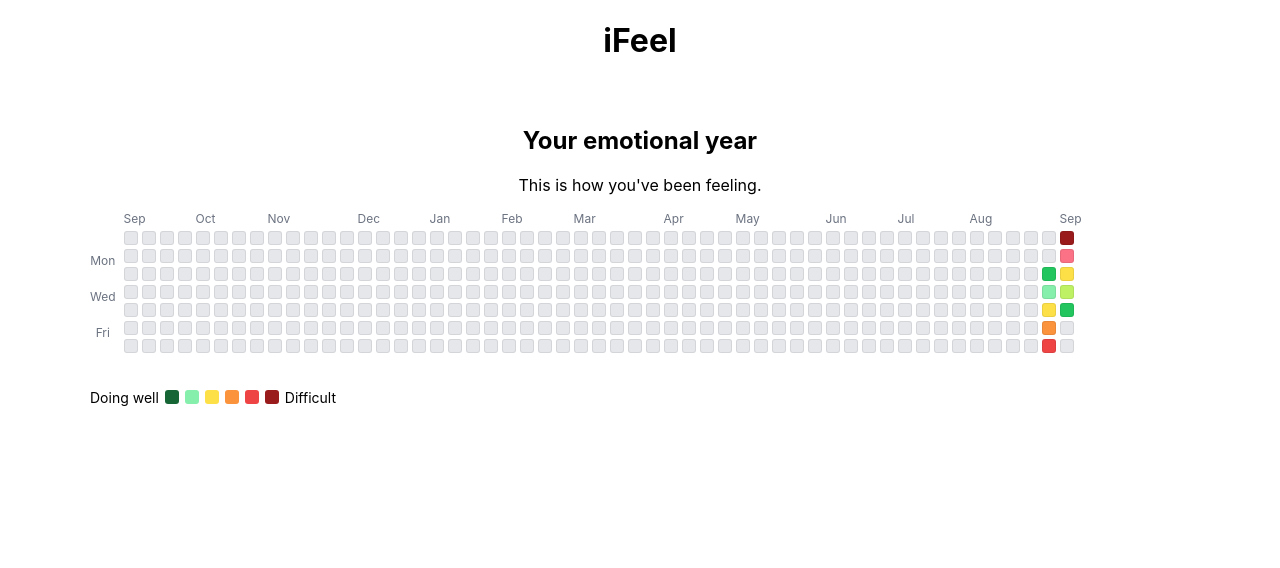
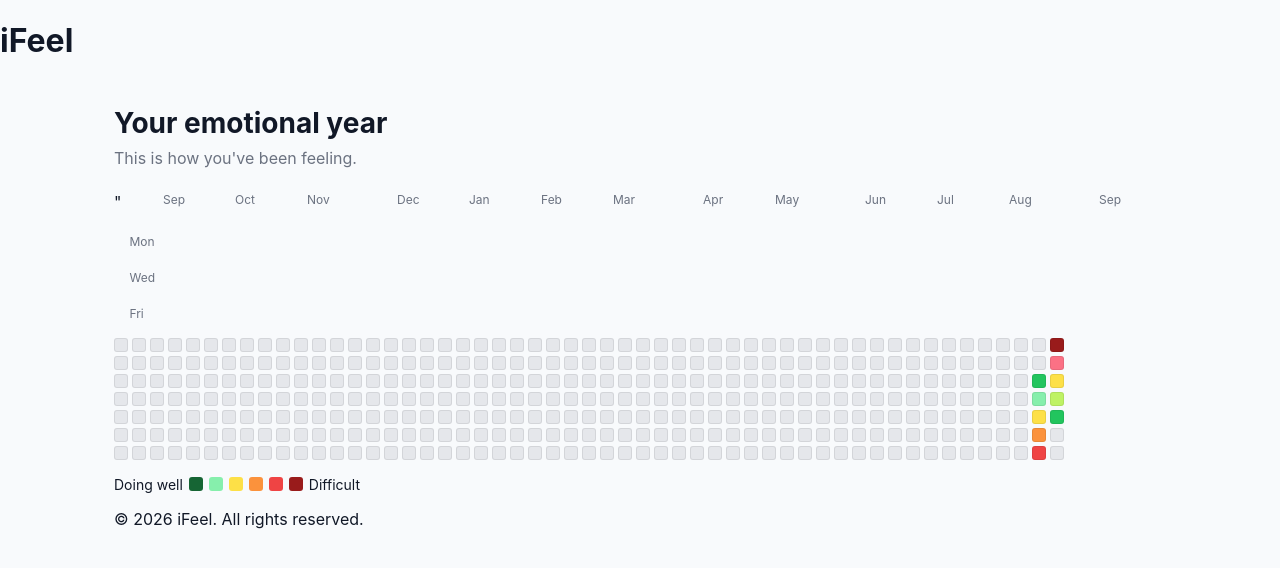
Before and after one commit to Mkac0/iFeel, a React (Create React App) app: page / in a window 1280 px wide. Shown: the top 568 px of the page. Built offline with nearby package versions, Linux system fonts and the light colour scheme.

Commit message:
added style to the mood calendar

```diff
--- a/src/App.css
+++ b/src/App.css
@@ -1,38 +1,18 @@
-.App {
-  text-align: center;
+* {
+  box-sizing: border-box;
 }
 
-.App-logo {
-  height: 40vmin;
-  pointer-events: none;
+body {
+  margin: 0;
+  font-family:
+    -apple-system,
+    BlinkMacSystemFont,
+    "Segoe UI",
+    sans-serif;
+  background: #f8fafc;
+  color: #111827;
 }
 
-@media (prefers-reduced-motion: no-preference) {
-  .App-logo {
-    animation: App-logo-spin infinite 20s linear;
-  }
+.App {
+  min-height: 100vh;
 }
-
-.App-header {
-  background-color: #282c34;
-  min-height: 100vh;
-  display: flex;
-  flex-direction: column;
-  align-items: center;
-  justify-content: center;
-  font-size: calc(10px + 2vmin);
-  color: white;
-}
-
-.App-link {
-  color: #61dafb;
-}
-
-@keyframes App-logo-spin {
-  from {
-    transform: rotate(0deg);
-  }
-  to {
-    transform: rotate(360deg);
-  }
-}
--- a/src/components/CalendarDay.jsx
+++ b/src/components/CalendarDay.jsx
@@ -9,19 +9,12 @@
 
   return (
     <button
-        type="button"
-        title={tooltip}
-        style={{
-          width: "14px",
-          height: "14px",
-          borderRadius: "3px",
-          backgroundColor,
-          cursor: "pointer",
-          border: "1px solid rgba(0, 0, 0, 0.08)",
-          padding: 0,
-        }}
-        onClick={() => onClick(date)}
-        aria-label="{tooltip}"
+      type="button"
+      title={tooltip}
+      onClick={() => onClick(date)}
+      aria-label={tooltip}
+      className="mood-calendar__day"
+      style={{ backgroundColor }}
     />
   );
 }
--- /dev/null
+++ b/src/components/MoodCalendar.css
@@ -0,0 +1,113 @@
+.mood-calendar {
+  max-width: 1100px;
+  margin: 0 auto;
+  padding: 24px;
+}
+
+.mood-calendar__header {
+  margin-bottom: 24px;
+}
+
+.mood-calendar__title {
+  margin: 0;
+  font-size: 28px;
+}
+
+.mood-calendar__subtitle {
+  margin-top: 8px;
+  color: #6b7280;
+}
+
+.mood-calendar__scroll {
+  overflow-x: auto;
+  padding-bottom: 16px;
+}
+
+.mood-calendar__layout {
+  display: flex;
+  gap: 8px;
+}
+
+.mood-calendar__day-labels {
+  display: grid;
+  grid-template-rows: 20px repeat(7, 14px);
+  row-gap: 4px;
+  font-size: 12px;
+  color: #6b7280;
+}
+
+.mood-calendar__month-labels {
+  display: grid;
+  grid-auto-flow: column;
+  grid-auto-columns: 14px;
+  gap: 4px;
+  height: 20px;
+  font-size: 12px;
+  color: #6b7280;
+}
+
+.mood-calendar__month-label {
+  white-space: nowrap;
+  overflow: visible;
+}
+
+.mood-calendar__grid {
+  display: grid;
+  grid-template-rows: repeat(7, 14px);
+  grid-auto-flow: column;
+  grid-auto-columns: 14px;
+  gap: 4px;
+  width: max-content;
+}
+
+.mood-calendar__day {
+  width: 14px;
+  height: 14px;
+  padding: 0;
+  border-radius: 3px;
+  border: 1px solid rgba(0, 0, 0, 0.08);
+  cursor: pointer;
+  transition:
+    transform 0.15s ease,
+    outline 0.15s ease;
+}
+
+.mood-calendar__day:hover {
+  transform: scale(1.18);
+  outline: 2px solid rgba(0, 0, 0, 0.15);
+}
+
+.mood-calendar__legend {
+  display: flex;
+  align-items: center;
+  gap: 6px;
+  margin-top: 16px;
+  font-size: 14px;
+}
+
+.mood-calendar__legend-square {
+  width: 14px;
+  height: 14px;
+  border-radius: 3px;
+}
+
+.mood-calendar__details {
+  margin-top: 24px;
+  padding: 18px;
+  border: 1px solid #d1d5db;
+  border-radius: 10px;
+}
+
+.mood-calendar__details h3 {
+  margin-top: 0;
+}
+
+@media (max-width: 768px) {
+  .mood-calendar {
+    padding: 16px;
+  }
+
+  .mood-calendar__title {
+    font-size: 24px;
+  }
+}
--- a/src/components/MoodCalendar.jsx
+++ b/src/components/MoodCalendar.jsx
@@ -1,6 +1,7 @@
 import { useState } from "react";
 import CalendarDay from "./CalendarDay";
 import { wellbeingColors } from "../utils/wellbeingColors";
+import "./MoodCalendar.css";
 
 function MoodCalendar() {
   const [selectedDay, setSelectedDay] = useState(null);
@@ -50,13 +51,10 @@
 
   function generateCalendarDays() {
     const today = new Date();
-
     const endDate = new Date(today);
     const startDate = new Date(today);
 
     startDate.setFullYear(today.getFullYear() - 1);
-
-    // Move start date back to Sunday so our weeks line up
     startDate.setDate(startDate.getDate() - startDate.getDay());
 
     const days = [];
@@ -64,22 +62,18 @@
 
     while (currentDate <= endDate) {
       const dateString = currentDate.toISOString().split("T")[0];
-
       days.push({
         date: dateString,
         dateObject: new Date(currentDate),
         score: moodData[dateString]?.score,
         emotions: moodData[dateString]?.emotions || [],
       });
-
       currentDate.setDate(currentDate.getDate() + 1);
     }
-
     return days;
   }
 
   const days = generateCalendarDays();
-
   const weeks = [];
 
   for (let i = 0; i < days.length; i += 7) {
@@ -94,7 +88,6 @@
     }
 
     const currentMonth = firstDay.dateObject.getMonth();
-
     const previousMonth =
       index > 0 ? weeks[index - 1][0].dateObject.getMonth() : null;
 
@@ -103,7 +96,6 @@
         month: "short",
       });
     }
-
     return "";
   });
 
@@ -114,39 +106,17 @@
   const selectedMood = selectedDay ? moodData[selectedDay] : null;
 
   return (
-    <section
-      style={{
-        padding: "24px",
-        maxWidth: "1100px",
-        margin: "0 auto",
-      }}
-    >
-      <h2>Your emotional year</h2>
-      <p>This is how you've been feeling.</p>
+    <section className="mood-calendar">
 
-      <div
-        style={{
-          overflowX: "auto",
-          paddingBottom: "16px",
-        }}
-      >
-        <div
-          style={{
-            display: "flex",
-            gap: "8px",
-          }}
-        >
-          <div
-            style={{
-              display: "grid",
-              gridTemplateRows: "20px repeat(7, 14px)",
-              rowGap: "4px",
-              fontSize: "12px",
-              color: "#6b7280",
-            }}
-          >
+    <div className="mood-calendar__header">
+      <h2 className="mood-calendar__title">Your emotional year</h2>
+      <p className="mood-calendar__subtitle">This is how you've been feeling.</p>
+    </div>
+
+      <div className="mood-calendar__scroll">
+        <div className="mood-calendar__layout">"
+          <div className="mood-calendar__day-labels">
             <div />
-
             <div />
             <div>Mon</div>
             <div />
@@ -156,41 +126,19 @@
             <div />
           </div>
 
-          <div>
-            <div
-              style={{
-                display: "grid",
-                gridAutoFlow: "column",
-                gridAutoColumns: "14px",
-                gap: "4px",
-                height: "20px",
-                fontSize: "12px",
-                color: "#6b7280",
-              }}
-            >
+          <div className="mood-calendar__month-labels">
             {monthLabels.map((month, index) => (
               <div
                 key={index}
-                  style={{
-                    whiteSpace: "nowrap",
-                    overflow: "visible",
-                  }}
+                className="mood-calendar__month-label"
               >
                 {month}
               </div>
             ))}
           </div>
+        </div>
 
-            <div
-              style={{
-                display: "grid",
-                gridTemplateRows: "repeat(7, 14px)",
-                gridAutoFlow: "column",
-                gridAutoColumns: "14px",
-                gap: "4px",
-                width: "max-content",
-              }}
-            >
+        <div className="mood-calendar__grid">
           {days.map((day) => (
             <CalendarDay
               key={day.date}
@@ -201,28 +149,15 @@
             />
           ))}
         </div>
-          </div>
-        </div>
-      </div>
 
-      <div
-        style={{
-          display: "flex",
-          alignItems: "center",
-          gap: "6px",
-          marginTop: "16px",
-          fontSize: "14px",
-        }}
-      >
+        <div className="mood-calendar__legend">
         <span>Doing well</span>
 
         {[1, 3, 5, 7, 9, 10].map((score) => (
           <div
             key={score}
+            className="mood-calendar__legend-square"
             style={{
-              width: "14px",
-              height: "14px",
-              borderRadius: "3px",
               backgroundColor: wellbeingColors[score],
             }}
           />
@@ -232,24 +167,12 @@
       </div>
 
       {selectedDay && (
-        <div
-          style={{
-            marginTop: "24px",
-            padding: "16px",
-            border: "1px solid #d1d5db",
-            borderRadius: "8px",
-          }}
-        >
+        <div className="mood-calendar__details">
           <h3>{selectedDay}</h3>
-
           {selectedMood ? (
             <>
-              <p>
-                <strong>Score:</strong> {selectedMood.score}/10
-              </p>
-
-              <p>
-                <strong>Emotions:</strong>{" "}
+              <p><strong>Score:</strong> {selectedMood.score}/10</p>
+              <p><strong>Emotions:</strong>{" "}
                 {selectedMood.emotions.join(", ")}
               </p>
             </>
@@ -258,6 +181,10 @@
           )}
         </div>
       )}
+      <div className="mood-calendar__footer">
+        <p>© 2026 iFeel. All rights reserved.</p>
+      </div>
+    </div>
     </section>
   );
 }
```
Also changed, not shown: src/components/WellbeingScale.jsx (added), 1 other file (tests, documents, lock files or other folders). Lines whose indentation alone changed are shown as unchanged.
